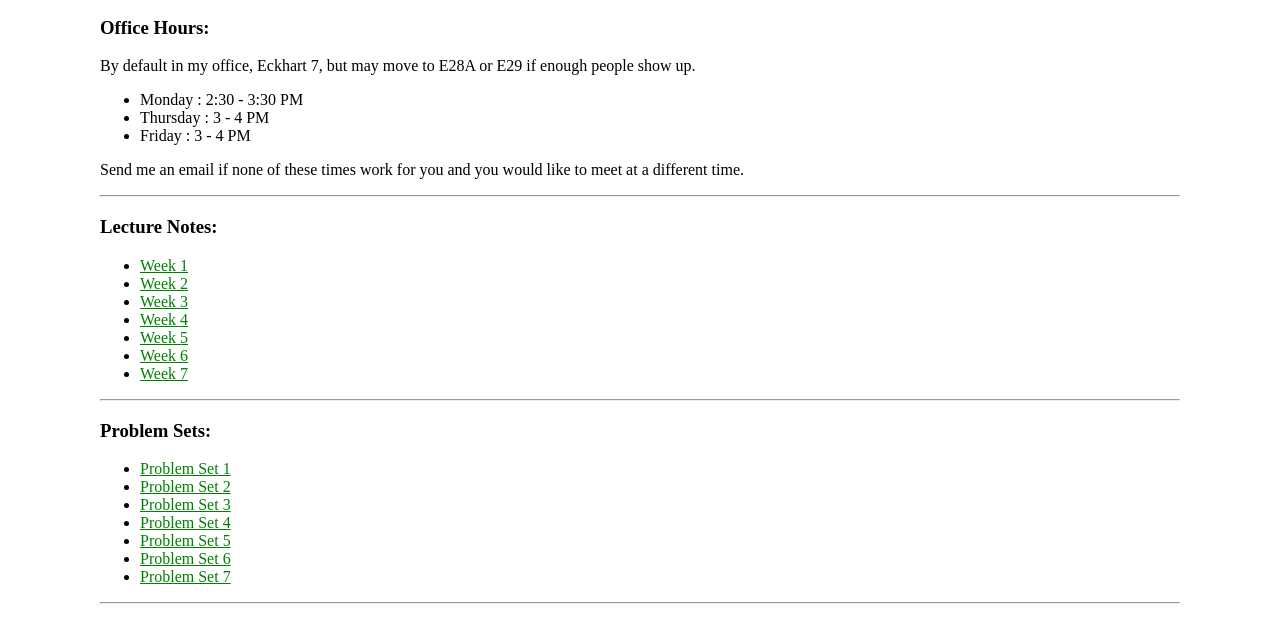
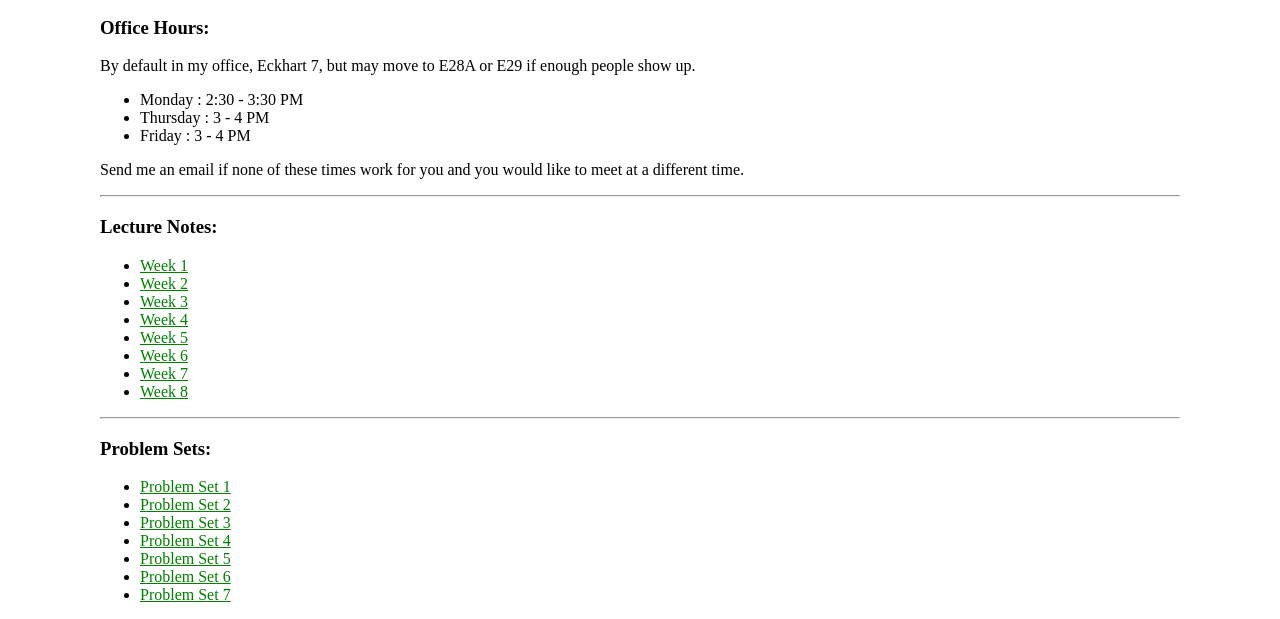
Before and after one commit to mjkretschmer/mjkretschmer.github.io, a plain HTML site: page 152.html in a window 1280 px wide. Shown: the part 135-754 px from the top of the page. Drawn offline with Linux system fonts and the light colour scheme.

Commit message:
added 152 week 8 lecture notes

```diff
--- a/152.html
+++ b/152.html
@@ -52,6 +52,7 @@ a:visited {
   <li><a href="152files\Math_152_Lecture_Notes__Week_5.pdf">Week 5</a></li>
   <li><a href="152files\Math_152_Lecture_Notes__Week_6.pdf">Week 6</a></li>
   <li><a href="152files\Math_152_Lecture_Notes__Week_7.pdf">Week 7</a></li>
+  <li><a href="152files\Math_152_Lecture_Notes__Week_8.pdf">Week 8</a></li>
 </ul>
 
 <hr>
```
Also changed, not shown: 1 other file.
